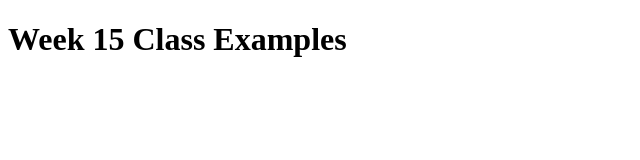
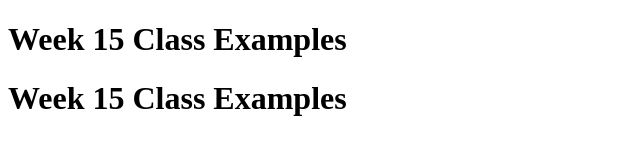
Before and after one commit to momscodeacademy/in-class-nov-29, a plain HTML site: page index.html in a window 1280 px wide. Shown: the whole page, without its empty margins (0-640 px from the left). Drawn offline with Linux system fonts and the light colour scheme.

Commit message:
my changes

```diff
--- a/index.html
+++ b/index.html
@@ -6,5 +6,6 @@
     </head>
     <body>
         <h1>Week 15 Class Examples</h1>
+        <h1>Week 15 Class Examples</h1>
     </body>
 </html>
```
